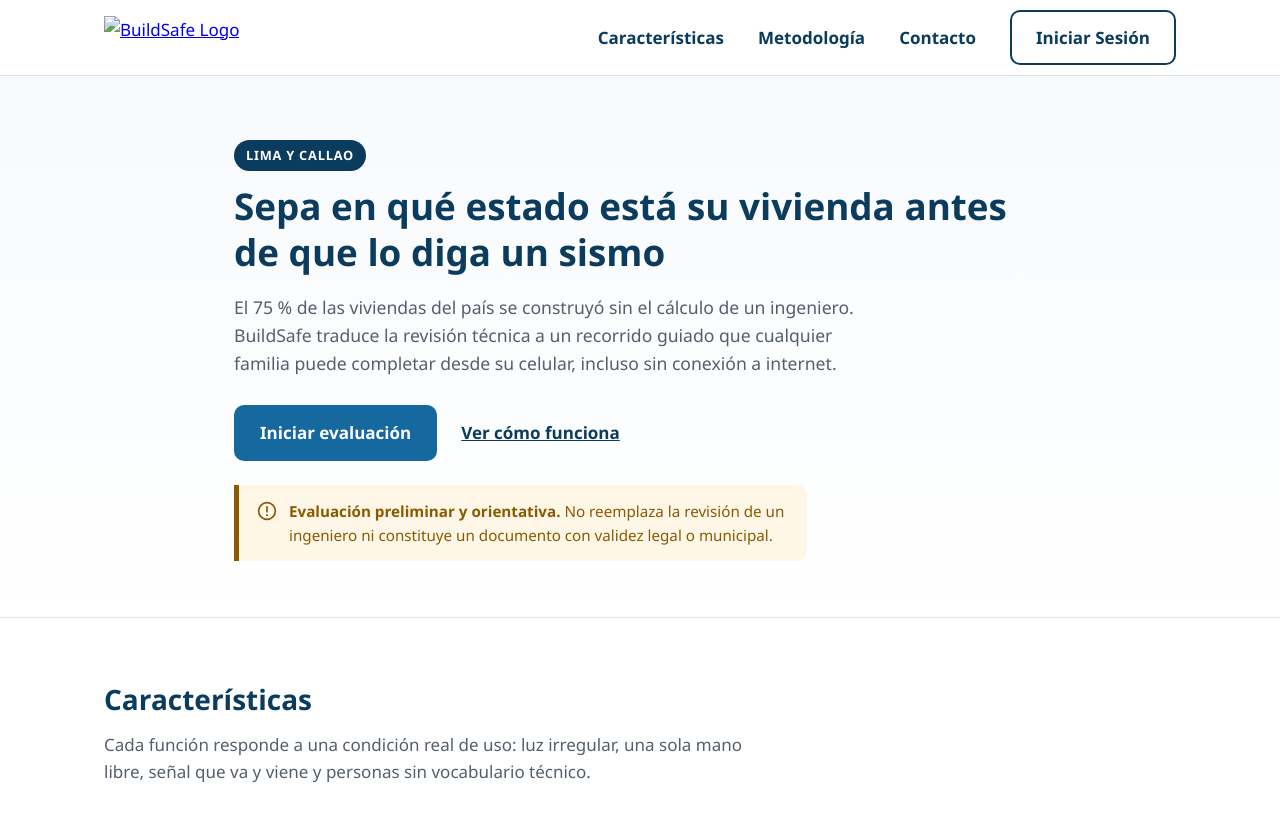
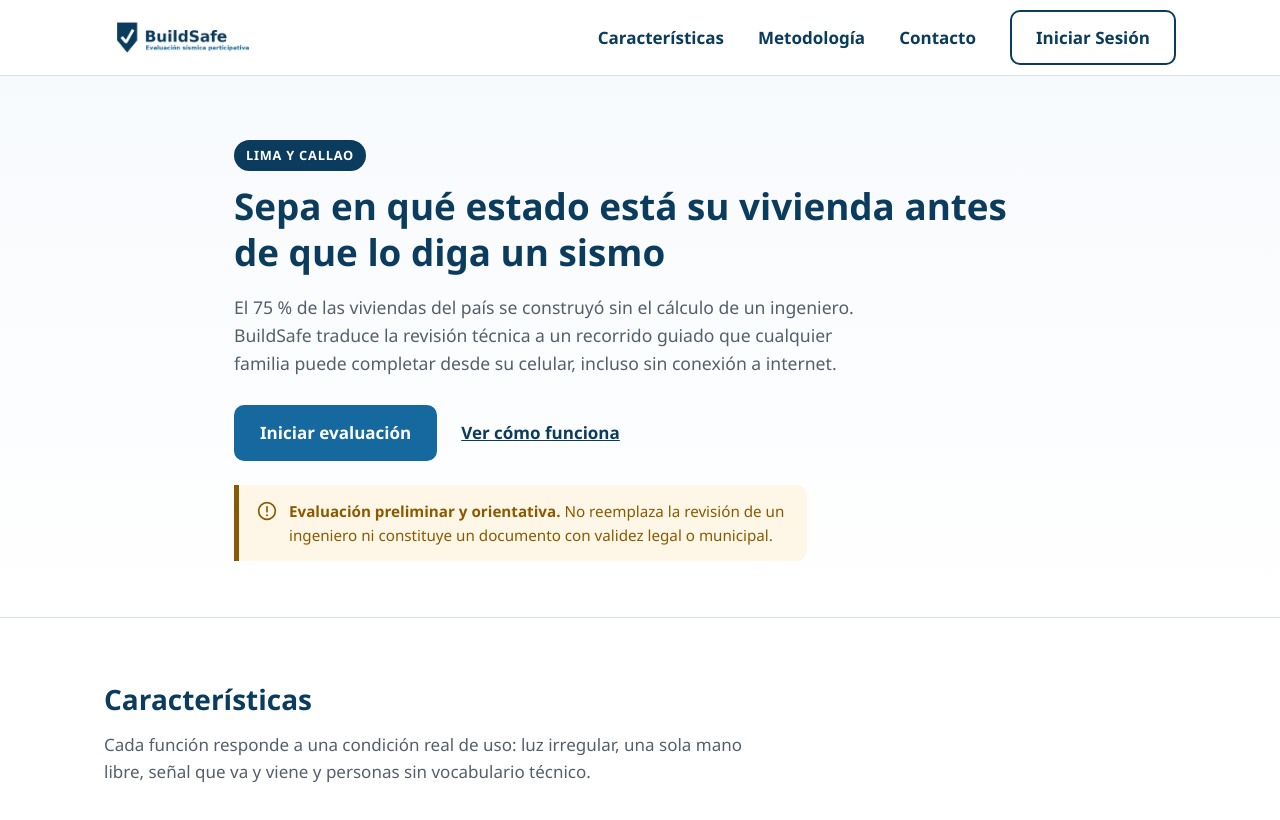
Before and after one commit to w4v3y/buildsafe-landing, a plain HTML site: page index.html in a window 1280 px wide. Shown: the top 820 px of the page. Drawn offline with Linux system fonts and the light colour scheme.

Commit message:
Update logo image source path in index.html

```diff
--- a/index.html
+++ b/index.html
@@ -14,7 +14,7 @@
 <header class="nav" role="banner">
   <div class="nav-inner">
     <a class="nav-marca" href="#contenido">
-      <img src="logo-azul.jpeg" alt="BuildSafe Logo" class="nav-logo">
+      <img src="assets/logo-azul.jpeg" alt="BuildSafe Logo" class="nav-logo">
     </a>
     <nav class="nav-menu" aria-label="Navegación principal">
       <ul>
```
